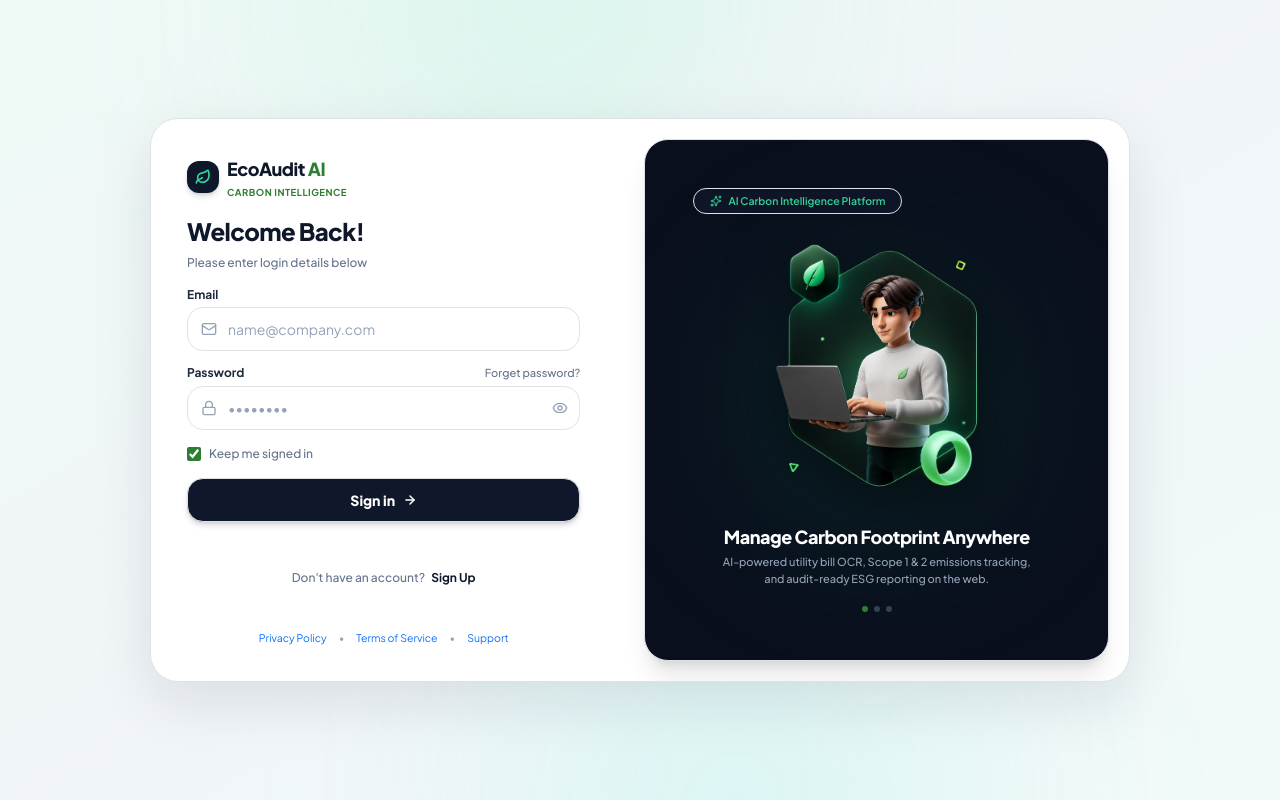
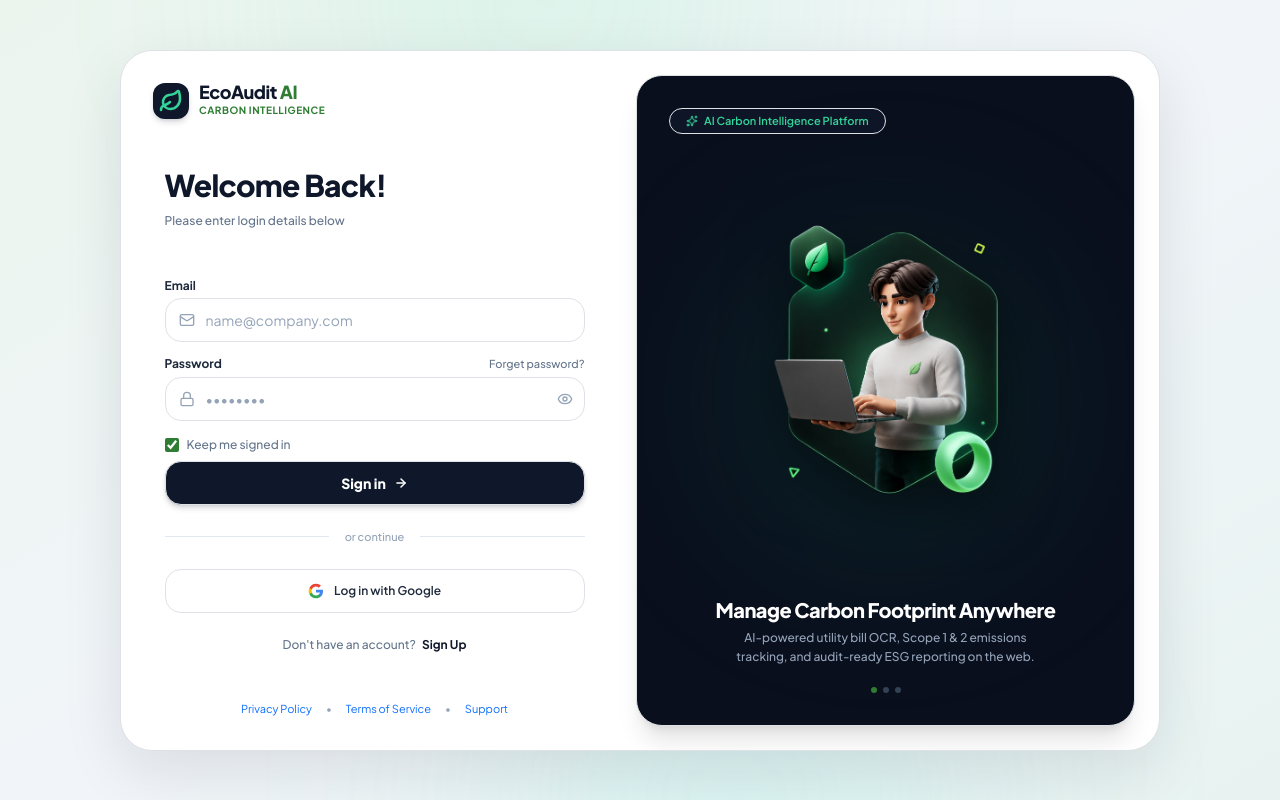
Before and after one commit to harshal-borse26/ecoaudit-ai, a React (Vite) app in the folder frontend/: page /login in a window 1280 px wide. Shown: the top 800 px of the page. Built offline with nearby package versions, Linux system fonts and the light colour scheme; no server answers.

Commit message:
Remove background color bleed mismatch below AuthLayout container on Login and Signup pages

```diff
--- a/frontend/src/components/AuthLayout.jsx
+++ b/frontend/src/components/AuthLayout.jsx
@@ -5,35 +5,35 @@ import { Leaf, Sparkles } from "lucide-react";
 
 const AuthLayout = ({ children, title, subtitle, maxWidth = "max-w-[420px]" }) => {
   return (
-    <div className="min-h-screen lg:h-screen w-full bg-slate-100/90 md:bg-gradient-to-br md:from-emerald-50/60 md:via-slate-100 md:to-teal-50/60 flex items-center justify-center p-3 sm:p-5 lg:p-6 font-sans antialiased text-[#1E293B] selection:bg-[#2E7D32]/10 selection:text-[#2E7D32] relative overflow-x-hidden overflow-y-auto lg:overflow-hidden">
+    <div className="min-h-screen w-full bg-slate-100 md:bg-gradient-to-br md:from-[#EBF5EE] md:via-[#F1F5F9] md:to-[#E8F3F1] flex flex-col items-center justify-center p-4 sm:p-6 lg:p-8 py-8 sm:py-10 font-sans antialiased text-[#1E293B] selection:bg-[#2E7D32]/10 selection:text-[#2E7D32] relative">
 
       {/* SUBTLE BACKGROUND AMBIENT GLOW BLOBS */}
       <div className="absolute top-0 left-1/4 w-[450px] h-[450px] bg-emerald-300/15 rounded-full blur-[130px] pointer-events-none -translate-y-1/2" />
       <div className="absolute bottom-0 right-1/4 w-[450px] h-[450px] bg-teal-300/15 rounded-full blur-[130px] pointer-events-none translate-y-1/2" />
 
-      {/* ADAPTIVE STATIC SPLIT-SCREEN CARD CONTAINER */}
+      {/* ADAPTIVE SPLIT-SCREEN CARD CONTAINER */}
       <motion.div
         initial={{ opacity: 0, y: 15, scale: 0.98 }}
         animate={{ opacity: 1, y: 0, scale: 1 }}
         transition={{ duration: 0.4, ease: "easeOut" }}
-        className="w-full max-w-[980px] bg-white rounded-[24px] sm:rounded-[28px] shadow-[0_20px_60px_rgba(15,23,42,0.1)] border border-[#E2E8F0] p-3.5 sm:p-5 lg:p-5 flex flex-col lg:flex-row gap-5 lg:gap-6 items-stretch relative overflow-hidden my-auto max-h-full"
+        className="w-full max-w-[1040px] bg-white rounded-[28px] sm:rounded-[32px] shadow-[0_20px_60px_rgba(15,23,42,0.1)] border border-[#E2E8F0] p-4 sm:p-6 lg:p-7 flex flex-col lg:flex-row gap-6 lg:gap-8 items-stretch relative overflow-hidden my-auto"
       >
 
         {/* LEFT PANEL - FORM AREA */}
-        <div className="w-full lg:w-[50%] xl:w-[48%] flex flex-col justify-between p-1.5 sm:p-3 lg:p-4 overflow-hidden">
+        <div className="w-full lg:w-[50%] xl:w-[48%] flex flex-col justify-between p-2 sm:p-4 lg:p-5">
 
           <div>
             {/* TOP LOGO */}
-            <div className="mb-3 sm:mb-4">
-              <Link to="/" className="inline-flex items-center gap-2 group text-decoration-none">
-                <div className="w-8 h-8 rounded-xl bg-[#0F172A] flex items-center justify-center text-emerald-400 shadow-md shadow-[#0F172A]/15 group-hover:scale-105 transition-transform duration-200">
-                  <Leaf className="w-4 h-4 stroke-[2.5]" />
+            <div className="mb-5 sm:mb-6">
+              <Link to="/" className="inline-flex items-center gap-2.5 group text-decoration-none">
+                <div className="w-9 h-9 rounded-xl bg-[#0F172A] flex items-center justify-center text-emerald-400 shadow-md shadow-[#0F172A]/15 group-hover:scale-105 transition-transform duration-200">
+                  <Leaf className="w-4.5 h-4.5 stroke-[2.5]" />
                 </div>
                 <div>
-                  <span className="text-base sm:text-lg font-extrabold tracking-tight text-[#0F172A] block leading-none">
+                  <span className="text-lg font-extrabold tracking-tight text-[#0F172A] block leading-none">
                     EcoAudit <span className="text-[#2E7D32]">AI</span>
                   </span>
-                  <span className="text-[9.5px] font-bold text-[#2E7D32] tracking-wider uppercase mt-0.5 block">
+                  <span className="text-[10px] font-bold text-[#2E7D32] tracking-wider uppercase mt-0.5 block">
                     Carbon Intelligence
                   </span>
                 </div>
@@ -42,11 +42,11 @@ const AuthLayout = ({ children, title, subtitle, maxWidth = "max-w-[420px]" }) =
 
             {/* MAIN FORM WRAPPER */}
             <div className={`w-full mx-auto ${maxWidth}`}>
-              <div className="mb-3 sm:mb-4 text-left">
-                <h1 className="text-xl sm:text-2xl font-extrabold text-[#0F172A] tracking-tight">
+              <div className="mb-5 sm:mb-6 text-left">
+                <h1 className="text-2xl sm:text-3xl font-extrabold text-[#0F172A] tracking-tight">
                   {title}
                 </h1>
-                <p className="text-[11px] sm:text-xs font-medium text-[#64748B] mt-1 leading-relaxed">
+                <p className="text-xs font-medium text-[#64748B] mt-1.5 leading-relaxed">
                   {subtitle}
                 </p>
               </div>
@@ -56,7 +56,7 @@ const AuthLayout = ({ children, title, subtitle, maxWidth = "max-w-[420px]" }) =
           </div>
 
           {/* BOTTOM FOOTER SUB-LINKS */}
-          <div className="mt-4 pt-1 text-center text-[10.5px] text-[#94A3B8] space-x-3">
+          <div className="mt-8 text-center text-[11px] text-[#94A3B8] space-x-3.5">
             <a href="#privacy" onClick={(e) => e.preventDefault()} className="hover:text-[#64748B] transition-colors text-decoration-none">Privacy Policy</a>
             <span>•</span>
             <a href="#terms" onClick={(e) => e.preventDefault()} className="hover:text-[#64748B] transition-colors text-decoration-none">Terms of Service</a>
@@ -66,25 +66,25 @@ const AuthLayout = ({ children, title, subtitle, maxWidth = "max-w-[420px]" }) =
         </div>
 
         {/* RIGHT PANEL - HERO SHOWCASE */}
-        <div className="hidden lg:flex lg:w-[50%] xl:w-[52%] bg-[#0A0F1D] rounded-[22px] sm:rounded-[24px] p-5 xl:p-6 text-white flex-col justify-between items-center text-center relative overflow-hidden shadow-xl border border-slate-800/80 self-stretch min-h-[440px]">
+        <div className="hidden lg:flex lg:w-[50%] xl:w-[52%] bg-[#0A0F1D] rounded-[24px] sm:rounded-[26px] p-6 xl:p-8 text-white flex-col justify-between items-center text-center relative overflow-hidden shadow-xl border border-slate-800/80 self-stretch min-h-[500px]">
 
           {/* AMBIENT SOFT RADIAL GREEN GLOW BEHIND CHARACTER */}
-          <div className="absolute top-1/2 left-1/2 -translate-x-1/2 -translate-y-1/2 w-64 h-64 bg-emerald-500/15 rounded-full blur-[80px] pointer-events-none" />
+          <div className="absolute top-1/2 left-1/2 -translate-x-1/2 -translate-y-1/2 w-72 h-72 bg-emerald-500/15 rounded-full blur-[90px] pointer-events-none" />
 
           {/* TOP ACCENT BADGE */}
           <div className="relative z-10 self-start">
-            <span className="px-3 py-1 rounded-full bg-slate-900/80 border border-slate-800 text-emerald-400 text-[10.5px] font-semibold flex items-center gap-1.5 shadow-xs">
+            <span className="px-3 py-1 rounded-full bg-slate-900/80 border border-slate-800 text-emerald-400 text-[11px] font-semibold flex items-center gap-1.5 shadow-xs">
               <Sparkles className="w-3 h-3" />
               <span>AI Carbon Intelligence Platform</span>
             </span>
           </div>
 
           {/* CENTRAL 3D HERO CHARACTER */}
-          <div className="relative z-10 my-auto py-2 w-full flex items-center justify-center">
+          <div className="relative z-10 my-auto py-4 w-full flex items-center justify-center">
             <motion.div
-              animate={{ y: [-3, 3, -3] }}
+              animate={{ y: [-4, 4, -4] }}
               transition={{ duration: 5, repeat: Infinity, ease: "easeInOut" }}
-              className="relative max-w-[200px] xl:max-w-[225px] w-full"
+              className="relative max-w-[220px] xl:max-w-[250px] w-full"
             >
               <img
                 src="/eco_3d_hero_illustration.png"
@@ -95,18 +95,18 @@ const AuthLayout = ({ children, title, subtitle, maxWidth = "max-w-[420px]" }) =
           </div>
 
           {/* BOTTOM HERO CAPTION & PAGINATION INDICATOR */}
-          <div className="relative z-10 w-full space-y-2 pt-1">
+          <div className="relative z-10 w-full space-y-3 pt-2">
             <div>
-              <h2 className="text-base xl:text-lg font-extrabold tracking-tight text-white mb-0.5">
+              <h2 className="text-lg xl:text-xl font-extrabold tracking-tight text-white mb-1">
                 Manage Carbon Footprint Anywhere
               </h2>
-              <p className="text-[11px] font-medium text-slate-400 max-w-xs mx-auto leading-relaxed">
+              <p className="text-xs font-medium text-slate-400 max-w-xs mx-auto leading-relaxed">
                 AI-powered utility bill OCR, Scope 1 & 2 emissions tracking, and audit-ready ESG reporting on the web.
               </p>
             </div>
 
             {/* PAGINATION DOTS */}
-            <div className="flex items-center justify-center gap-1.5 pt-0.5">
+            <div className="flex items-center justify-center gap-1.5 pt-1">
               <span className="w-1.5 h-1.5 rounded-full bg-[#2E7D32]" />
               <span className="w-1.5 h-1.5 rounded-full bg-slate-700" />
               <span className="w-1.5 h-1.5 rounded-full bg-slate-700" />
--- a/frontend/src/pages/Login.jsx
+++ b/frontend/src/pages/Login.jsx
@@ -139,7 +139,7 @@ const Login = () => {
           disabled={loading}
           whileHover={{ scale: 1.01 }}
           whileTap={{ scale: 0.99 }}
-          className="w-full h-11 mt-3 bg-[#0F172A] hover:bg-[#1E293B] active:bg-[#020617] text-white font-extrabold text-xs sm:text-sm rounded-2xl shadow-md shadow-[#0F172A]/15 transition-all duration-200 flex items-center justify-center gap-2 cursor-pointer disabled:opacity-75 disabled:cursor-not-allowed border border-slate-800"
+          className="w-full h-11 mt-2 bg-[#0F172A] hover:bg-[#1E293B] active:bg-[#020617] text-white font-extrabold text-xs sm:text-sm rounded-2xl shadow-md shadow-[#0F172A]/15 transition-all duration-200 flex items-center justify-center gap-2 cursor-pointer disabled:opacity-75 disabled:cursor-not-allowed border border-slate-800"
         >
           {loading ? (
             <>
@@ -155,8 +155,45 @@ const Login = () => {
         </motion.button>
       </form>
 
+      {/* DIVIDER */}
+      <div className="relative my-4">
+        <div className="absolute inset-0 flex items-center">
+          <div className="w-full border-t border-[#E2E8F0]" />
+        </div>
+        <div className="relative flex justify-center text-[11px]">
+          <span className="bg-white px-3 text-[#94A3B8] font-medium">or continue</span>
+        </div>
+      </div>
+
+      {/* GOOGLE SIGN IN BUTTON */}
+      <button
+        type="button"
+        onClick={() => alert("Google SSO is configured for Enterprise SAML / OAuth 2.0 users.")}
+        className="w-full h-11 bg-white hover:bg-[#F8FAFC] border border-[#E2E8F0] text-[#1E293B] font-semibold text-xs rounded-2xl transition-all duration-200 flex items-center justify-center gap-2.5 shadow-xs cursor-pointer hover:border-[#CBD5E1]"
+      >
+        <svg className="w-4 h-4" viewBox="0 0 24 24">
+          <path
+            fill="#4285F4"
+            d="M22.56 12.25c0-.78-.07-1.53-.2-2.25H12v4.26h5.92c-.26 1.37-1.04 2.53-2.21 3.31v2.77h3.57c2.08-1.92 3.28-4.74 3.28-8.09z"
+          />
+          <path
+            fill="#34A853"
+            d="M12 23c2.97 0 5.46-.98 7.28-2.66l-3.57-2.77c-.98.66-2.23 1.06-3.71 1.06-2.86 0-5.29-1.93-6.16-4.53H2.18v2.84C3.99 20.53 7.7 23 12 23z"
+          />
+          <path
+            fill="#FBBC05"
+            d="M5.84 14.09c-.22-.66-.35-1.36-.35-2.09s.13-1.43.35-2.09V7.06H2.18C1.43 8.55 1 10.22 1 12s.43 3.45 1.18 4.94l2.85-2.22.81-.63z"
+          />
+          <path
+            fill="#EA4335"
+            d="M12 5.38c1.62 0 3.06.56 4.21 1.64l3.15-3.15C17.45 2.09 14.97 1 12 1 7.7 1 3.99 3.47 2.18 7.06l3.66 2.84c.87-2.6 3.3-4.52 6.16-4.52z"
+          />
+        </svg>
+        <span>Log in with Google</span>
+      </button>
+
       {/* BOTTOM LINK */}
-      <div className="mt-5 text-center">
+      <div className="mt-4 text-center">
         <p className="text-xs font-medium text-[#64748B]">
           Don't have an account?{" "}
           <Link
```
Also changed, not shown: frontend/src/pages/Signup.jsx (+52 -52 lines).
